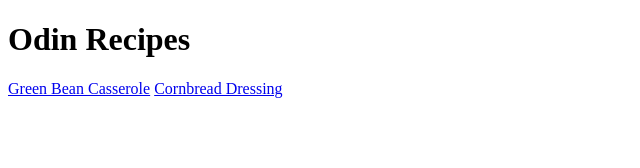
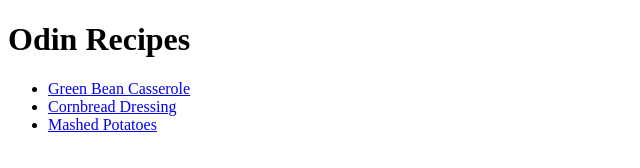
Before and after one commit to Harrington662/odin-recipes, a plain HTML site: page index.html in a window 1280 px wide. Shown: the whole page, without its empty margins (0-640 px from the left). Drawn offline with Linux system fonts and the light colour scheme.

Commit message:
Put index links in list

```diff
--- a/index.html
+++ b/index.html
@@ -7,7 +7,10 @@
 </head>
 <body>
     <h1>Odin Recipes</h1>
-    <a href="recipes/green-bean-casserole.html">Green Bean Casserole</a>
-    <a href="recipes/cornbread-dressing.html">Cornbread Dressing</a>
+    <ul>
+        <li><a href="recipes/green-bean-casserole.html">Green Bean Casserole</a></li>
+        <li><a href="recipes/cornbread-dressing.html">Cornbread Dressing</a></li>
+        <li><a href="recipes/green-bean-casserole.html">Mashed Potatoes</a></li>
+    </ul>
 </body>
 </html>
```
